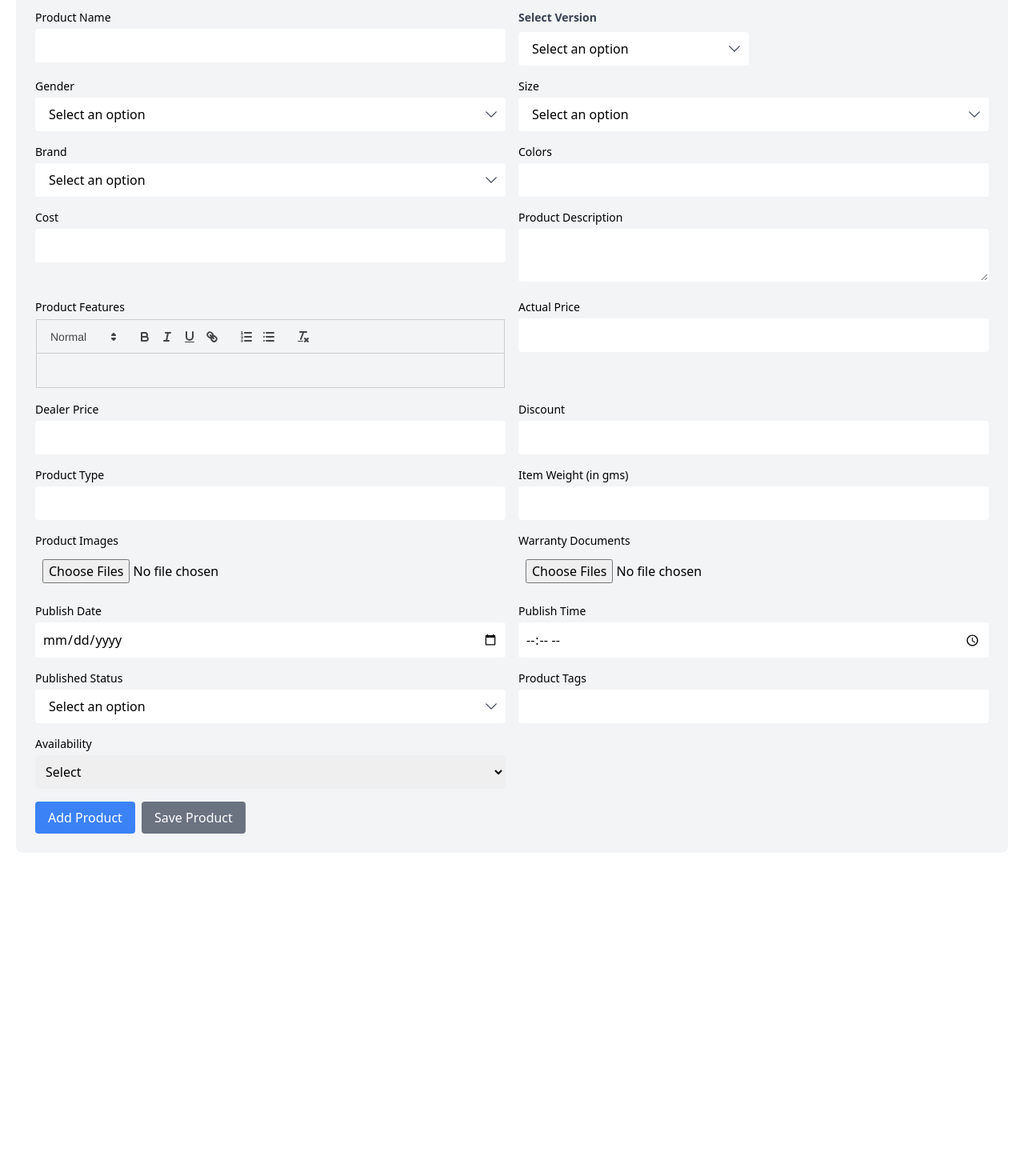
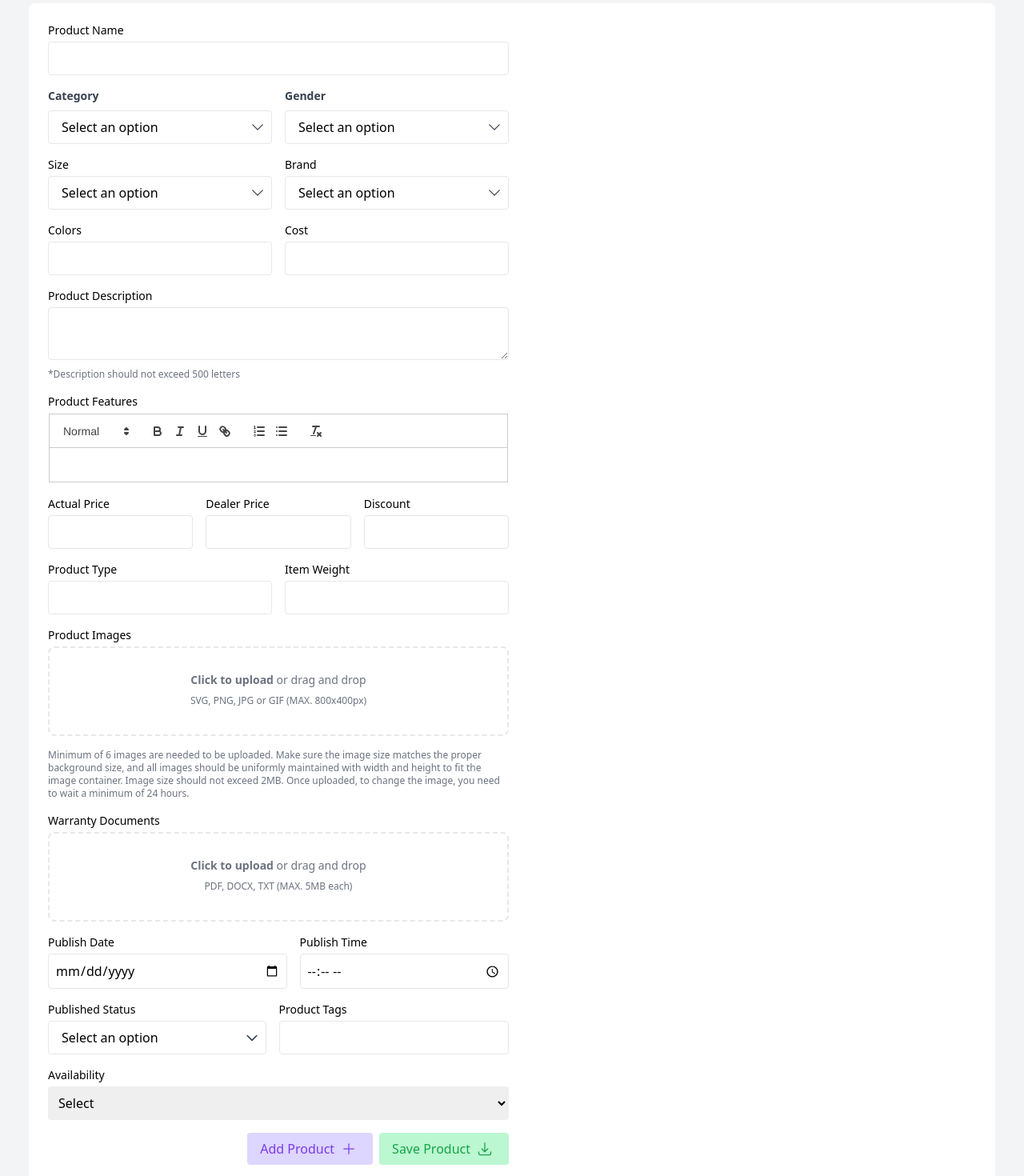
Before and after one commit to jyotirmaygithub/components, a React (Create React App) app: page /addProduct in a window 1280 px wide. Shown: the part 80-1550 px from the top of the page at 80% size. Before the commit the page ends 1166 px from the top, so only its background shows below. Built offline with nearby package versions, Linux system fonts and the light colour scheme.

Commit message:
Update ui : addproduct

```diff
--- a/src/components/addProduct.js
+++ b/src/components/addProduct.js
@@ -2,6 +2,10 @@ import React, { useState } from 'react';
 import ReactQuill from 'react-quill';
 import 'react-quill/dist/quill.snow.css';
 import { ChevronDownIcon } from '@heroicons/react/24/solid';
+import { PlusIcon } from '@heroicons/react/24/outline';
+import { ArrowDownTrayIcon } from '@heroicons/react/24/outline';
+import { ChevronDoubleRightIcon } from '@heroicons/react/24/outline';
+
 
 const AddProduct = () => {
   const [productName, setProductName] = useState('');
@@ -32,39 +36,46 @@ const AddProduct = () => {
   };
 
   return (
-    <div className='p-6 bg-gray-100 m-5 rounded-lg'>
+    <div className=' bg-gray-100 p-4'>
+      <div className='flex justify-between px-5'>
         <h1 className='text-2xl font-bold mb-4'>Add Product</h1>
-      <div className='grid grid-cols-1 md:grid-cols-2 gap-4'>
+        <div className='flex justify-center items-center space-x-2 text-sm font-semibold'>
+          <p className='text-violet-500'>Ecommerce</p>
+          <ChevronDoubleRightIcon  className='h-4 text-gray-400'/>
+          <p>Add Product</p>
+        </div>
+      </div>
+      <div className='flex flex-wrap justify-between bg-white p-6 m-5 rounded-lg gap-4'>
+        <div className='flex-col flex-wrap w-[45vw] space-y-4'>
           <div>
-          <label className='block text-sm font-medium mb-1'>Product Name</label>
+            <label className='block text-sm font-medium mb-1'>
+              Product Name
+            </label>
             <input
-            className='w-full p-2 border border-transparent rounded focus:outline-none  focus:border-focusBorder'
+              className='w-full p-2 border rounded focus:outline-none focus:border-focusBorder'
               type='text'
               value={productName}
               onChange={(e) => setProductName(e.target.value)}
               maxLength='30'
             />
           </div>
-        <div className='w-72'>
-          <label
-            className='block text-gray-700 text-sm font-bold mb-2'
-          >
-            Select Version
+          <div className='flex justify-between items-center'>
+            <div className='flex-grow mr-4'>
+              <label className='block text-gray-700 text-sm font-bold mb-2'>
+                Category
               </label>
               <div className='relative'>
                 <select
                   id='category'
                   value={category}
                   onChange={(e) => setCategory(e.target.value)}
-              className='block appearance-none w-full bg-white border border-transparent px-4 py-2 pr-10 rounded focus:outline-none focus:border-focusBorder '
+                  className='block appearance-none w-full bg-white border border-gray-200 px-4 py-2 pr-10 rounded focus:outline-none'
                 >
                   <option value=''>Select an option</option>
                   <option value='Material Tailwind HTML'>
                     Material Tailwind HTML
                   </option>
-              <option
-                value='Material Tailwind React'
-              >
+                  <option value='Material Tailwind React'>
                     Material Tailwind React
                   </option>
                 </select>
@@ -73,22 +84,22 @@ const AddProduct = () => {
                 </div>
               </div>
             </div>
-        <div>
-          <label className='block text-sm font-medium mb-1'>Gender</label>
+            <div className='flex-grow'>
+              <label className='block text-gray-700 text-sm font-bold mb-2'>
+                Gender
+              </label>
               <div className='relative'>
                 <select
                   id='gender'
                   value={gender}
                   onChange={(e) => setGender(e.target.value)}
-              className='block appearance-none w-full bg-white border border-transparent px-4 py-2 pr-10 rounded focus:outline-none focus:border-focusBorder '
+                  className='block appearance-none w-full bg-white border border-gray-200 px-4 py-2 pr-10 rounded focus:outline-none focus:border-focusBorder'
                 >
                   <option value=''>Select an option</option>
                   <option value='Material Tailwind HTML'>
                     Material Tailwind HTML
                   </option>
-              <option
-                value='Material Tailwind React'
-              >
+                  <option value='Material Tailwind React'>
                     Material Tailwind React
                   </option>
                 </select>
@@ -97,22 +108,23 @@ const AddProduct = () => {
                 </div>
               </div>
             </div>
-        <div>
+          </div>
+
+          <div className='flex justify-between items-center'>
+            <div className='flex-grow mr-4'>
               <label className='block text-sm font-medium mb-1'>Size</label>
               <div className='relative'>
                 <select
                   id='size'
                   value={size}
                   onChange={(e) => setSize(e.target.value)}
-              className='block appearance-none w-full bg-white border border-transparent px-4 py-2 pr-10 rounded focus:outline-none focus:border-focusBorder '
+                  className='block appearance-none w-full bg-white border border-gray-200 px-4 py-2 pr-10 rounded focus:outline-none focus:border-focusBorder'
                 >
                   <option value=''>Select an option</option>
                   <option value='Material Tailwind HTML'>
                     Material Tailwind HTML
                   </option>
-              <option
-                value='Material Tailwind React'
-              >
+                  <option value='Material Tailwind React'>
                     Material Tailwind React
                   </option>
                 </select>
@@ -121,22 +133,20 @@ const AddProduct = () => {
                 </div>
               </div>
             </div>
-        <div>
+            <div className='flex-grow'>
               <label className='block text-sm font-medium mb-1'>Brand</label>
               <div className='relative'>
                 <select
                   id='brand'
                   value={brand}
                   onChange={(e) => setBrand(e.target.value)}
-              className='block appearance-none w-full bg-white border border-transparent px-4 py-2 pr-10 rounded focus:outline-none focus:border-focusBorder '
+                  className='block appearance-none w-full bg-white border border-gray-200 px-4 py-2 pr-10 rounded focus:outline-none focus:border-focusBorder'
                 >
                   <option value=''>Select an option</option>
                   <option value='Material Tailwind HTML'>
                     Material Tailwind HTML
                   </option>
-              <option
-                value='Material Tailwind React'
-              >
+                  <option value='Material Tailwind React'>
                     Material Tailwind React
                   </option>
                 </select>
@@ -145,24 +155,29 @@ const AddProduct = () => {
                 </div>
               </div>
             </div>
-        <div>
+          </div>
+
+          <div className='flex justify-between items-center'>
+            <div className='flex-grow mr-4'>
               <label className='block text-sm font-medium mb-1'>Colors</label>
               <input
                 type='text'
                 value={colors}
                 onChange={(e) => setColors(e.target.value)}
-            className='w-full p-2 border border-transparent rounded focus:outline-none  focus:border-focusBorder'
+                className='w-full p-2 border border-gray-200 rounded focus:outline-none focus:border-focusBorder'
               />
             </div>
-        <div>
+            <div className='flex-grow'>
               <label className='block text-sm font-medium mb-1'>Cost</label>
               <input
                 type='number'
                 value={cost}
                 onChange={(e) => setCost(e.target.value)}
-            className='w-full p-2 border border-transparent rounded focus:outline-none  focus:border-focusBorder'
+                className='w-full p-2 border border-gray-200 rounded focus:outline-none focus:border-focusBorder'
               />
             </div>
+          </div>
+
           <div>
             <label className='block text-sm font-medium mb-1'>
               Product Description
@@ -171,9 +186,13 @@ const AddProduct = () => {
               value={productDescription}
               onChange={(e) => setProductDescription(e.target.value)}
               maxLength='500'
-            className='w-full p-2 border border-transparent rounded focus:outline-none  focus:border-focusBorder'
+              className='w-full p-2 border border-gray-200 rounded focus:outline-none focus:border-focusBorder'
             ></textarea>
+            <p className='text-xs text-gray-500 mt-1'>
+              *Description should not exceed 500 letters
+            </p>
           </div>
+
           <div>
             <label className='block text-sm font-medium mb-1'>
               Product Features
@@ -184,95 +203,207 @@ const AddProduct = () => {
               className='w-full border border-transparent focus-within:border-blue-500 rounded'
             />
           </div>
-        <div>
-          <label className='block text-sm font-medium mb-1'>Actual Price</label>
+        </div>
+        <div className='flex-col flex-wrap w-[45vw] space-y-4'>
+          <div className='flex justify-between items-center'>
+            <div className='flex-grow mr-4'>
+              <label className='block text-sm font-medium mb-1'>
+                Actual Price
+              </label>
               <input
                 type='number'
                 value={actualPrice}
                 onChange={(e) => setActualPrice(e.target.value)}
-            className='w-full p-2 border border-transparent rounded focus:outline-none  focus:border-focusBorder'
+                className='w-full p-2 border border-gray-200 rounded focus:outline-none focus:border-focusBorder'
               />
             </div>
-        <div>
-          <label className='block text-sm font-medium mb-1'>Dealer Price</label>
+            <div className='flex-grow mr-4'>
+              <label className='block text-sm font-medium mb-1'>
+                Dealer Price
+              </label>
               <input
                 type='number'
                 value={dealerPrice}
                 onChange={(e) => setDealerPrice(e.target.value)}
-            className='w-full p-2 border border-transparent rounded focus:outline-none  focus:border-focusBorder'
+                className='w-full p-2 border border-gray-200 rounded focus:outline-none focus:border-focusBorder'
               />
             </div>
-        <div>
+            <div className='flex-grow'>
               <label className='block text-sm font-medium mb-1'>Discount</label>
               <input
                 type='number'
                 value={discount}
                 onChange={(e) => setDiscount(e.target.value)}
-            className='w-full p-2 border border-transparent rounded focus:outline-none  focus:border-focusBorder'
+                className='w-full p-2 border border-gray-200 rounded focus:outline-none focus:border-focusBorder'
               />
             </div>
-        <div>
-          <label className='block text-sm font-medium mb-1'>Product Type</label>
+            {/* </div> */}
+          </div>
+
+          <div className='flex justify-between items-center'>
+            <div className='flex-grow mr-4'>
+              <label className='block text-sm font-medium mb-1'>
+                Product Type
+              </label>
               <input
                 type='text'
                 value={productType}
                 onChange={(e) => setProductType(e.target.value)}
-            className='w-full p-2 border border-transparent rounded focus:outline-none  focus:border-focusBorder'
+                className='w-full p-2 border border-gray-200 rounded focus:outline-none focus:border-focusBorder'
               />
             </div>
-        <div>
+            <div className='flex-grow'>
               <label className='block text-sm font-medium mb-1'>
-            Item Weight (in gms)
+                Item Weight
               </label>
               <input
                 type='number'
                 value={itemWeight}
                 onChange={(e) => setItemWeight(e.target.value)}
-            className='w-full p-2 border border-transparent rounded focus:outline-none  focus:border-focusBorder'
+                className='w-full p-2 border border-gray-200 rounded focus:outline-none focus:border-focusBorder'
               />
             </div>
+          </div>
+
+          <div>
             <div>
               <label className='block text-sm font-medium mb-1'>
                 Product Images
               </label>
+              <div className='flex items-center justify-center w-full'>
+                <label
+                  htmlFor='dropzone-file'
+                  className='flex flex-col items-center justify-center w-full h-28 border-2 border-gray-200 border-dashed rounded-lg cursor-pointer'
+                >
+                  <div className='flex flex-col items-center justify-center pt-5 pb-6'>
+                    <p className='mb-2 text-sm text-gray-500 dark:text-gray-400'>
+                      <span className='font-semibold'>Click to upload</span> or
+                      drag and drop
+                    </p>
+                    <p className='text-xs text-gray-500 dark:text-gray-400'>
+                      SVG, PNG, JPG or GIF (MAX. 800x400px)
+                    </p>
+                  </div>
                   <input
+                    id='dropzone-file'
                     type='file'
                     multiple
-            onChange={(e) => handleImageUpload(e, setProductImages)}
-            className='w-full p-2 border border-transparent focus:border-blue-500 rounded'
+                    onChange={handleImageUpload}
+                    className='hidden'
                   />
+                </label>
               </div>
+              <div className='mt-4'>
+                {productImages.length > 0 && (
+                  <div>
+                    <p className='font-medium text-sm mb-1'>Uploaded Images:</p>
+                    <ul>
+                      {productImages.map((file, index) => (
+                        <li key={index} className='text-sm'>
+                          {file.name}
+                        </li>
+                      ))}
+                    </ul>
+                  </div>
+                )}
+              </div>
+            </div>
+            <div className='mt-4'>
+              <p className='text-xs text-gray-500 dark:text-gray-400'>
+                Minimum of 6 images are needed to be uploaded. Make sure the
+                image size matches the proper background size, and all images
+                should be uniformly maintained with width and height to fit the
+                image container. Image size should not exceed 2MB. Once
+                uploaded, to change the image, you need to wait a minimum of 24
+                hours.
+              </p>
+            </div>
+          </div>
+          <div>
             <div>
               <label className='block text-sm font-medium mb-1'>
                 Warranty Documents
               </label>
+              <div className='flex items-center justify-center w-full'>
+                <label
+                  htmlFor='dropzone-warranty'
+                  className='flex flex-col items-center justify-center w-full h-28 border-2 border-gray-200 border-dashed rounded-lg cursor-pointer '
+                >
+                  <div className='flex flex-col items-center justify-center pt-5 pb-6'>
+                    <p className='mb-2 text-sm text-gray-500 dark:text-gray-400'>
+                      <span className='font-semibold'>Click to upload</span> or
+                      drag and drop
+                    </p>
+                    <p className='text-xs text-gray-500 dark:text-gray-400'>
+                      PDF, DOCX, TXT (MAX. 5MB each)
+                    </p>
+                  </div>
                   <input
+                    id='dropzone-warranty'
                     type='file'
                     multiple
-            onChange={(e) => handleImageUpload(e, setWarrantyDocuments)}
-            className='w-full p-2 border border-transparent rounded focus:outline-none  focus:border-focusBorder'
+                    // onChange={(e) => handleWarrantyUpload(e)}
+                    className='hidden'
                   />
+                </label>
               </div>
+            </div>
+            <div className='mt-4'>
+              {warrantyDocuments.length > 0 && (
                 <div>
-          <label className='block text-sm font-medium mb-1'>Publish Date</label>
+                  <p className='font-medium text-sm mb-1'>
+                    Uploaded Documents:
+                  </p>
+                  <ul>
+                    {warrantyDocuments.map((file, index) => (
+                      <li key={index} className='text-sm'>
+                        {file.name}
+                      </li>
+                    ))}
+                  </ul>
+                </div>
+              )}
+            </div>
+          </div>
+          <div className='flex justify-between items-center mb-4'>
+            <div className='flex-grow mr-4'>
+              <label
+                htmlFor='publishDate'
+                className='block text-sm font-medium mb-1'
+              >
+                Publish Date
+              </label>
               <input
+                id='publishDate'
                 type='date'
                 value={publishDate}
                 onChange={(e) => setPublishDate(e.target.value)}
-            className='w-full p-2 border border-transparent rounded focus:outline-none  focus:border-focusBorder'
+                className='w-full p-2 border border-gray-200 rounded focus:outline-none focus:border-focusBorder'
               />
             </div>
-        <div>
-          <label className='block text-sm font-medium mb-1'>Publish Time</label>
+            <div className='flex-grow'>
+              <label
+                htmlFor='publishTime'
+                className='block text-sm font-medium mb-1'
+              >
+                Publish Time
+              </label>
               <input
+                id='publishTime'
                 type='time'
                 value={publishTime}
                 onChange={(e) => setPublishTime(e.target.value)}
-            className='w-full p-2 border border-transparent rounded focus:outline-none  focus:border-focusBorder'
+                className='w-full p-2 border border-gray-200 rounded focus:outline-none focus:border-focusBorder'
               />
             </div>
-        <div>
-          <label className='block text-sm font-medium mb-1'>
+          </div>
+
+          <div className='flex justify-between items-center mb-4'>
+            <div className='flex-grow mr-4'>
+              <label
+                htmlFor='publishedStatus'
+                className='block text-sm font-medium mb-1'
+              >
                 Published Status
               </label>
               <div className='relative'>
@@ -280,51 +411,74 @@ const AddProduct = () => {
                   id='publishedStatus'
                   value={publishedStatus}
                   onChange={(e) => setPublishedStatus(e.target.value)}
-              className='block appearance-none w-full bg-white border border-transparent px-4 py-2 pr-10 rounded focus:outline-none focus:border-focusBorder '
+                  className='block appearance-none w-full bg-white border border-gray-200 px-4 py-2 pr-10 rounded focus:outline-none focus:border-focusBorder'
                 >
                   <option value=''>Select an option</option>
                   <option value='Material Tailwind HTML'>
                     Material Tailwind HTML
                   </option>
-              <option
-                value='Material Tailwind React'
-              >
+                  <option value='Material Tailwind React'>
                     Material Tailwind React
                   </option>
                 </select>
                 <div className='pointer-events-none absolute inset-y-0 right-0 flex items-center px-2 text-gray-700'>
-              <ChevronDownIcon className='h-5 w-5' />
+                  <svg
+                    className='h-5 w-5'
+                    fill='none'
+                    viewBox='0 0 24 24'
+                    stroke='currentColor'
+                  >
+                    <path
+                      strokeLinecap='round'
+                      strokeLinejoin='round'
+                      strokeWidth='2'
+                      d='M19 9l-7 7-7-7'
+                    ></path>
+                  </svg>
                 </div>
               </div>
             </div>
-        <div>
-          <label className='block text-sm font-medium mb-1'>Product Tags</label>
+            <div className='flex-grow'>
+              <label
+                htmlFor='productTags'
+                className='block text-sm font-medium mb-1'
+              >
+                Product Tags
+              </label>
               <input
+                id='productTags'
                 type='text'
                 value={productTags}
                 onChange={(e) => setProductTags(e.target.value)}
-            className='w-full p-2 border border-transparent rounded focus:outline-none  focus:border-focusBorder'
+                className='w-full p-2 border border-gray-200 rounded focus:outline-none focus:border-focusBorder'
               />
             </div>
+          </div>
+
           <div>
-          <label className='block text-sm font-medium mb-1'>Availability</label>
+            <label className='block text-sm font-medium mb-1'>
+              Availability
+            </label>
             <select
               value={availability}
               onChange={(e) => setAvailability(e.target.value)}
-            className='w-full p-2 border border-transparent focus:border-blue-500 rounded'
+              className='w-full p-2 border border-transparent focus:border-focusBorder rounded'
             >
               <option value=''>Select</option>
               {/* Add options here */}
             </select>
           </div>
+          <div className='mt-4 flex justify-end'>
+            <button className='flex items-center bg-violet-200 text-violet-600 px-4 py-2 gap-2 rounded mr-2'>
+              Add Product
+              <PlusIcon className='h-5 w-5 mr-1' />
+            </button>
+            <button className='flex items-center bg-green-200 text-green-600 px-4 py-2 gap-2 rounded'>
+              Save Product
+              <ArrowDownTrayIcon className='h-5 w-5 mr-1' />
+            </button>
           </div>
-      <div className='mt-4'>
-        <button className='bg-blue-500 text-white px-4 py-2 rounded mr-2'>
-          Add Product
-        </button>
-        <button className='bg-gray-500 text-white px-4 py-2 rounded'>
-          Save Product
-        </button>
+        </div>
       </div>
     </div>
   );
```
Lines whose indentation alone changed are shown as unchanged.
